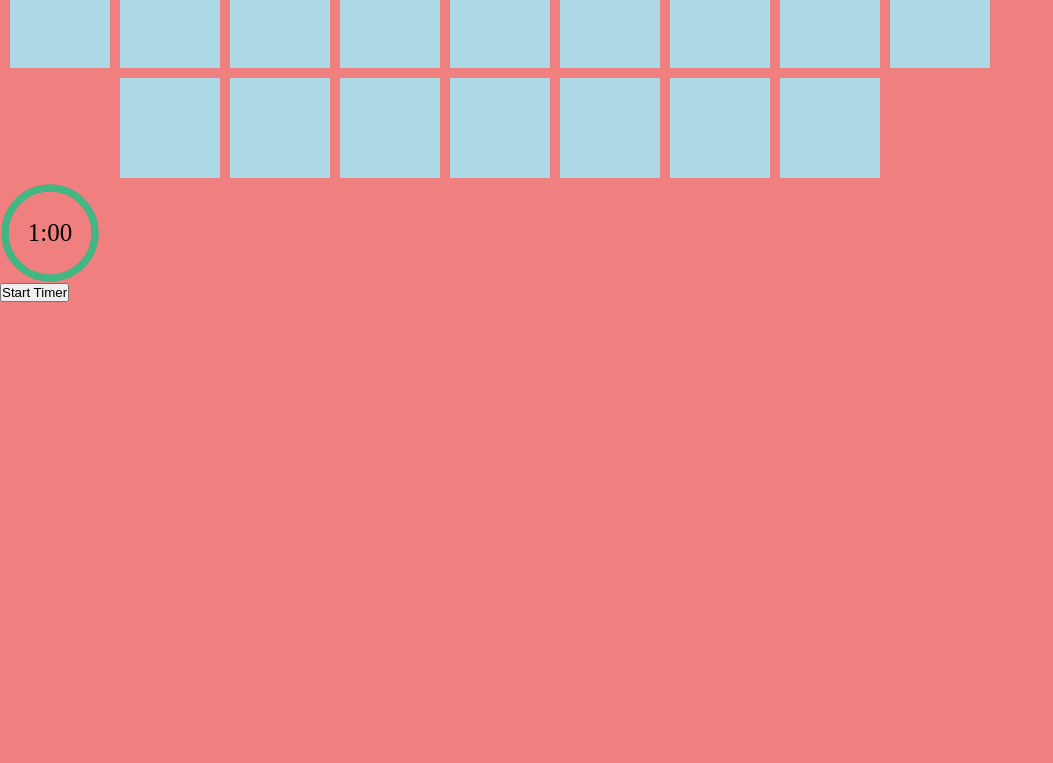
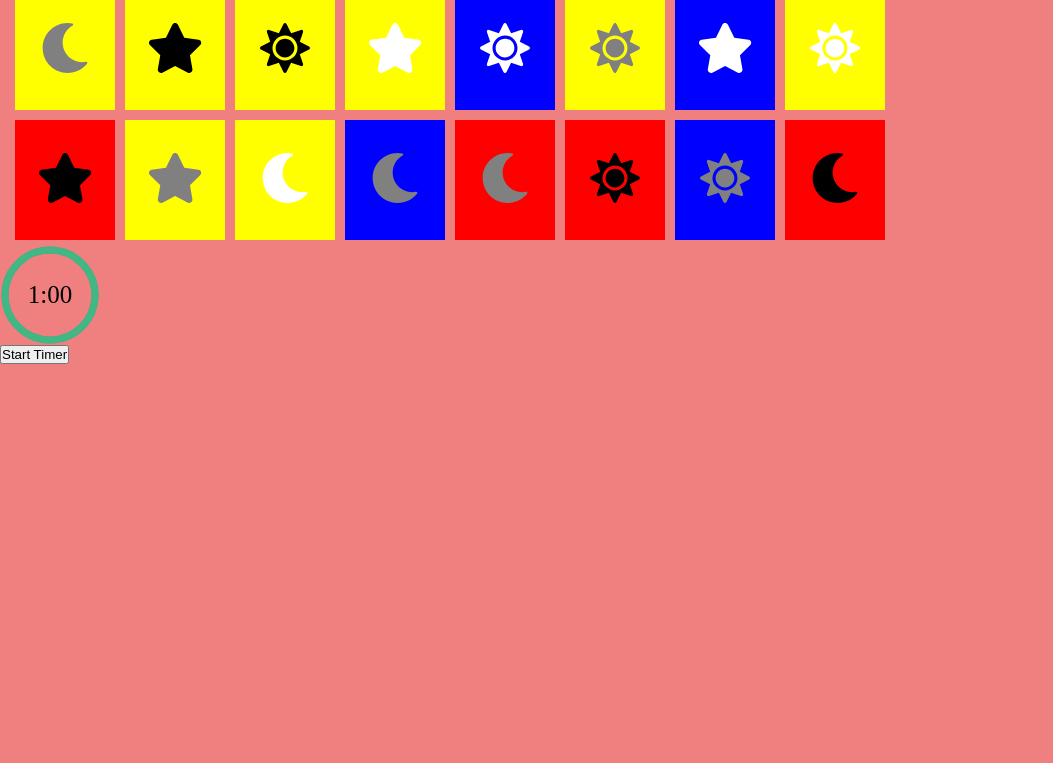
Before and after one commit to tt954/match, a website built with webpack: page index.html in a window 1280 px wide. Shown: the part 37-800 px from the top of the page, without its empty margins (0-1053 px from the left). Built offline with nearby package versions, Linux system fonts and the light colour scheme.

Commit message:
add card details

```diff
--- a/index.html
+++ b/index.html
@@ -10,27 +10,9 @@
 </head>
 
 <body>
-  <section>
+  <h3>Match!</h3>
 
-  </section>
-
-  <section class="match-game">
-    <div class="match-card"></div>
-    <div class="match-card"></div>
-    <div class="match-card"></div>
-    <div class="match-card"></div>
-    <div class="match-card"></div>
-    <div class="match-card"></div>
-    <div class="match-card"></div>
-    <div class="match-card"></div>
-    <div class="match-card"></div>
-    <div class="match-card"></div>
-    <div class="match-card"></div>
-    <div class="match-card"></div>
-    <div class="match-card"></div>
-    <div class="match-card"></div>
-    <div class="match-card"></div>
-    <div class="match-card"></div>
+  <section id="deck">
   </section>
 
   <div id="timer"></div>
--- a/package.json
+++ b/package.json
@@ -17,6 +17,8 @@
   "author": "tieulam",
   "license": "ISC",
   "dependencies": {
+    "@fortawesome/fontawesome-svg-core": "^1.2.29",
+    "@fortawesome/free-solid-svg-icons": "^5.13.1",
     "underscore": "^1.10.2"
   },
   "devDependencies": {
--- a/src/card.js
+++ b/src/card.js
@@ -1,19 +1,8 @@
-var shapes = [1, 2, 3]; //["circle", "triangle", "square"]
-var colors = [1, 2, 3]; //["red", "yellow", "blue"]
-var backgrounds = [1, 2, 3]; //["R", "Y", "B"]
-
-function Card () {
-  this.shape = shapes[Math.floor(Math.random() * shapes.length)];
-  this.color = colors[Math.floor(Math.random() * colors.length)];
-  this.background = backgrounds[Math.floor(Math.random() * backgrounds.length)];
-  this.selected = false;
-}
-
-Card.prototype.select = function () {
-  if (this.selected) {
-    this.selected = false;
-  } else {
-    this.selected = true;
+class Card {
+  constructor(shape, color, background) {
+    this.shape = shape;
+    this.color = color;
+    this.background = background;
   }
 }
 
--- /dev/null
+++ b/src/deck.js
@@ -0,0 +1,45 @@
+let Card = require('./card');
+
+class Deck {
+  constructor() {
+    this.cards = [];
+    this.createDeck();
+    this.deck = this.sampleDeck();
+  }
+
+  createDeck() {
+    const shapes = ["star", "moon", "sun"];
+    const colors = ["black", "grey", "white"];
+    const backgrounds = ["red", "yellow", "blue"];
+
+    for (let i = 0; i < shapes.length; i++) {
+      for (let j = 0; j < colors.length; j++) {
+        for (let k = 0; k < backgrounds.length; k++) {
+          this.cards.push(new Card(shapes[i], colors[j], backgrounds[k]));
+        }
+      }
+    }
+  }
+
+  sampleDeck() {
+    const deck = [];
+    const indices = [-1];
+
+    while (indices.length <= 16) {
+      const index = Math.floor(Math.random() * this.cards.length);
+      const card = this.cards[index];
+      if (!indices.includes(index)) {
+        deck.push(card);
+        indices.push(index);
+      }
+    }
+
+    return deck;
+  }
+}
+
+// d = new Deck();
+// console.log(d.deck);
+// console.log(d.deck.length);
+
+module.exports = Deck;
--- a/src/index.js
+++ b/src/index.js
@@ -1,10 +1,54 @@
 import "./styles/index.scss";
-import startTimer from './scripts/timer'
+let Deck = require('./deck');
+import startTimer from './scripts/timer';
 
-const cards = document.querySelectorAll(".match-card");
-cards.forEach(card => card.addEventListener('click', handleClick));
+import { library, icon } from "@fortawesome/fontawesome-svg-core";
+import { faMoon, faStar, faSun } from "@fortawesome/free-solid-svg-icons";
+library.add(faMoon, faStar, faSun);
+
+// const cards = document.querySelectorAll(".match-card");
+// cards.forEach(card => card.addEventListener('click', handleClick));
+// function handleClick() {}
+
 document.getElementById("start-timer").addEventListener('click', startTimer)
 
-function handleClick() {
+function _renderDeck() {
+  document.getElementById("deck").innerHTML = "";
+  const deck = new Deck().deck;
+  console.log(deck);
 
+  for (let i = 0; i < deck.length; i++) {
+    let card = document.createElement("div");
+    let shape = document.createElement("span");
+
+    switch (deck[i].shape) {
+      case "moon":
+        shape.innerHTML = icon({
+          prefix: "fas",
+          iconName: "moon",
+        }).html;
+        break;
+      case "star":
+        shape.innerHTML = icon({
+          prefix: "fas",
+          iconName: "star",
+        }).html;
+        break;
+      case "sun":
+        shape.innerHTML = icon({
+          prefix: "fas",
+          iconName: "sun",
+        }).html;
+        break;
+    }
+
+    shape.style.color = deck[i].color;
+    shape.className = "shape";
+    card.appendChild(shape);
+    card.style.background = deck[i].background;
+    card.className = "card";
+    document.getElementById("deck").appendChild(card);
+  }
 }
+
+_renderDeck();
--- a/src/styles/index.scss
+++ b/src/styles/index.scss
@@ -9,18 +9,24 @@ body {
   height: 100vh;
 }
 
-.match-game {
+#deck {
   display: flex;
   justify-content: center;
   flex-wrap: wrap;
-  width: 1000px;
+  width: 900px;
 }
 
-.match-card {
-  background: lightblue;
-  height: 100px;
+.card {
+  display: flex;
+  align-items: center;
+  justify-content: center;
+  height: 120px;
   margin: 5px;
   width: 100px;
+}
+
+.shape {
+  font-size: 50px;
 }
 
 .base-timer {
```
Also changed, not shown: src/board.js (+13 -32 lines), 1 other file.
